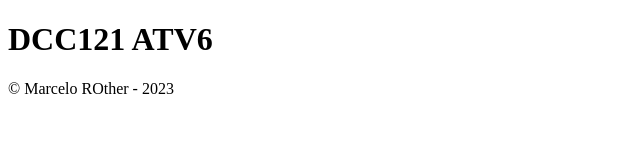
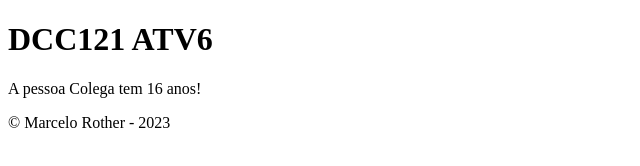
Before and after one commit to ufjf-dcc121/ufjf-dcc121-2023-1-atv6-MarceloRother, a plain HTML site: page index.html in a window 1280 px wide. Shown: the whole page, without its empty margins (0-640 px from the left). Drawn offline with Linux system fonts and the light colour scheme.

Commit message:
Altera conteúdo pelo JavaScript

```diff
--- a/index.html
+++ b/index.html
@@ -11,10 +11,27 @@
     <h1>DCC121 ATV6</h1>
     </header>
     <main>
-
+        <p id="saida">A pessoa NOME tem X anos!</p>
     </main>
     <footer>
-        &copy; Marcelo ROther - 2023
+        &copy; Marcelo Rother - 2023
     </footer>
+    <script>
+        console.log('Hello, world"');
+        let pessoa;
+        pessoa = {
+            id: 1,
+            nome: 'Colega',
+            idade: 15,
+            envelhecer: function(){
+                this.idade++;
+            }
+        };
+        pessoa.envelhecer();
+        console.log(pessoa);
+        const p = document.getElementById('saida');
+        console.log(p);
+        p.innerText = `A pessoa ${pessoa.nome} tem ${pessoa.idade} anos!`
+    </script>
 </body>
 </html>
```
